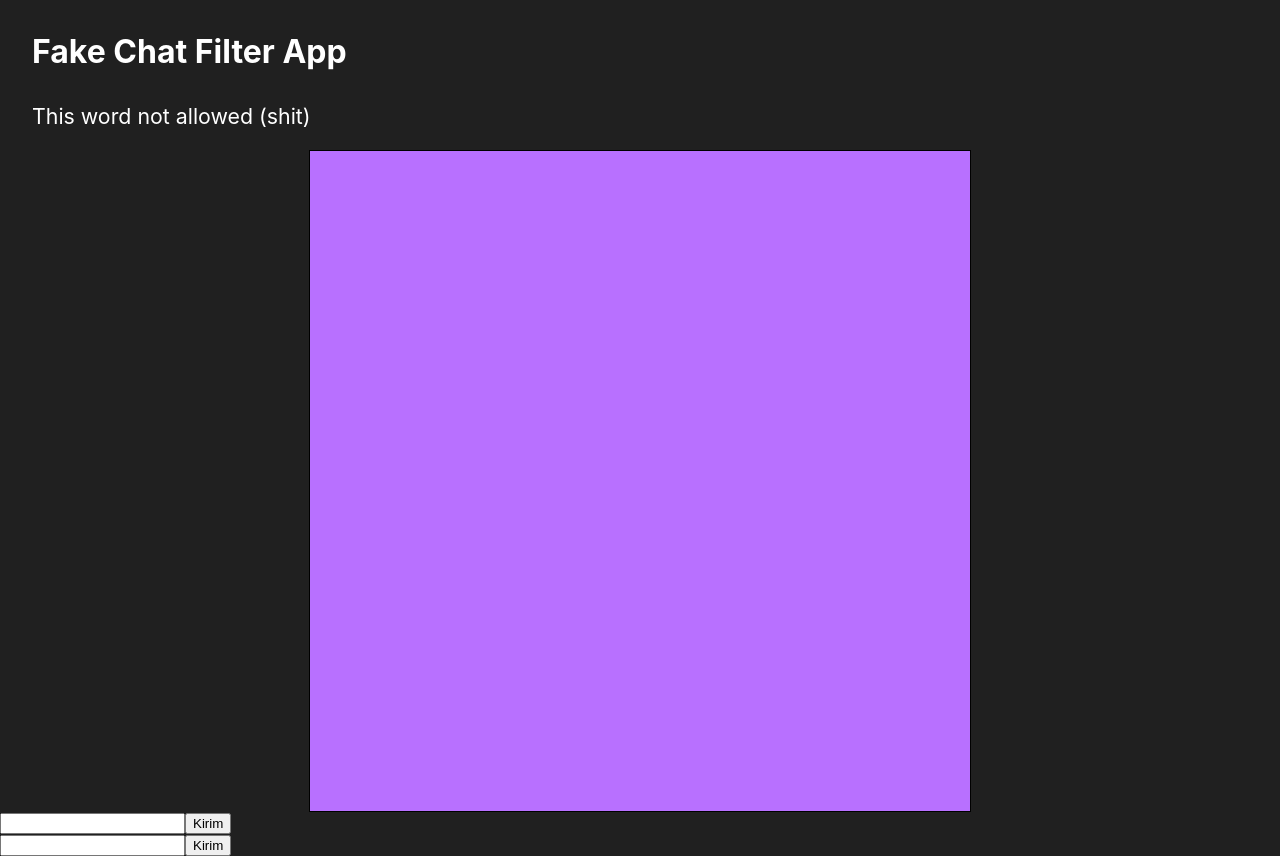
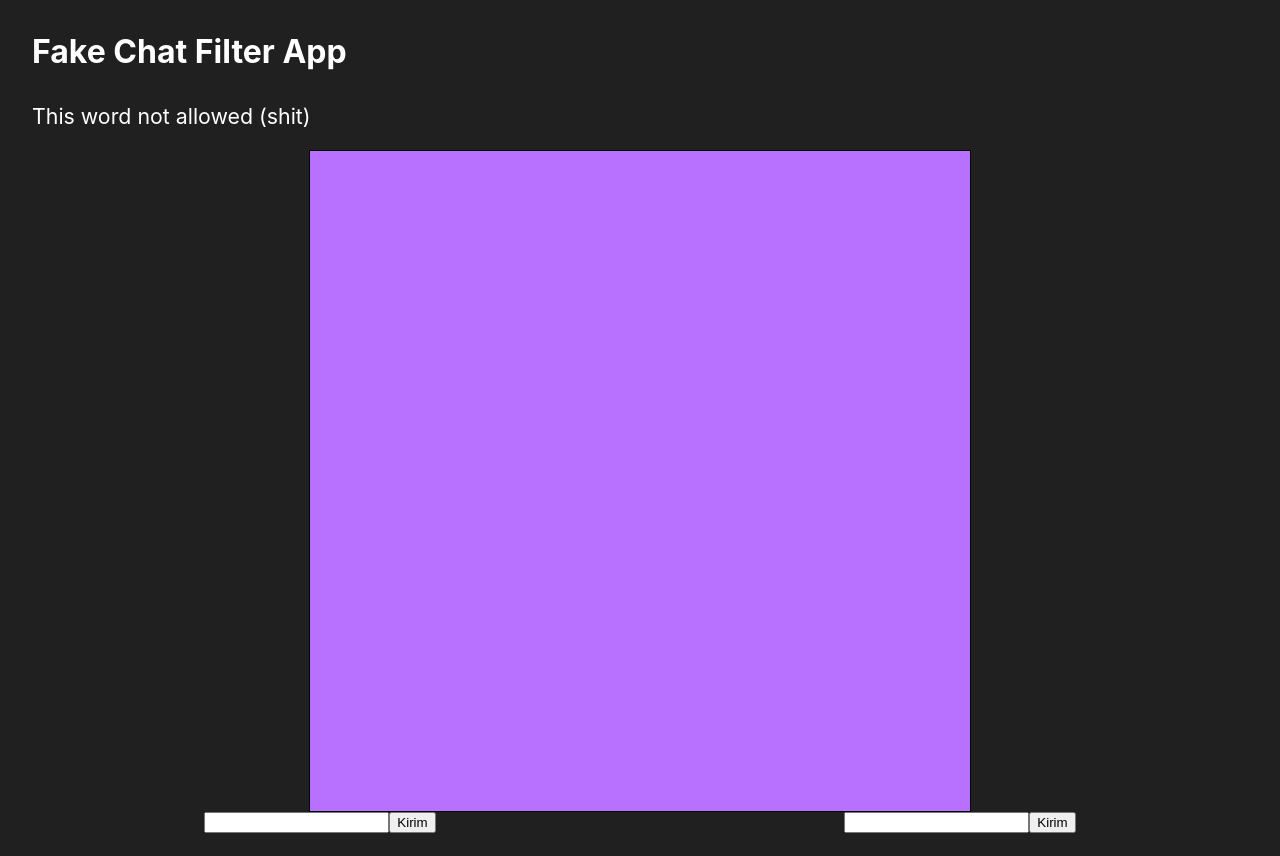
Before and after one commit to Dime07/TUGAS_M3_RPLBK, a React (Create React App) app: page / in a window 1280 px wide. After the commit the page ends 833 px from the top, so only its background shows below. Built offline with nearby package versions, Linux system fonts and the light colour scheme.

Commit message:
center input

```diff
--- a/src/App.js
+++ b/src/App.js
@@ -32,10 +32,20 @@ function App() {
   }
 
   const leftInput = {
-    display: 'block',
+    display: 'flex',
     marginLeft: 'auto',
     marginRight: 'auto'
   }
+  const rightInput = {
+    display: 'flex',
+    marginLeft: 'auto',
+    marginRight: 'auto'
+  }
+
+  const container = {
+    display: 'flex'
+  }
+
 
   return (
     <div>
@@ -46,7 +56,7 @@ function App() {
         This word not allowed (shit)
       </p>
       <Main chat={chat}/>
-      <div>
+      <div style={container}>
         <div style={leftInput}>
           <div style={leftInput}>
             <input  id="input-left" onChange={(e) => setLeftChat({message: e.target.value, type: 'left'})}/>
@@ -54,9 +64,11 @@ function App() {
           </div>
         </div>
 
-        <div>
-          <input id="input-right" onChange={(e) => setRightChat({message: e.target.value, type: 'right'})}/>
-          <button  onClick={sendToRight}>Kirim </button>
+        <div style={rightInput}>
+          <div style={rightInput}>
+            <input id="input-right" onChange={(e) => setRightChat({message: e.target.value, type: 'right'})}/>
+            <button  onClick={sendToRight}>Kirim </button>
+          </div>
         </div>
 
       </div>
```
